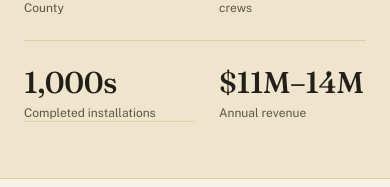
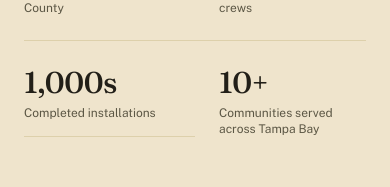
Before and after one commit to kzzy47/lertiv, a Next.js app: page / in a window 390 px wide. Shown: the part 956-1143 px from the top of the page. Built offline with nearby package versions, Linux system fonts and the light colour scheme; no server answers.

Commit message:
Remove revenue figure from trust bar, fix form phone placeholder
Adrian doesn't want the estimated annual revenue publicly displayed.
Swapped for a communities-served stat instead.

```diff
--- a/components/sections/Contact.tsx
+++ b/components/sections/Contact.tsx
@@ -54,7 +54,7 @@ export default function Contact() {
                   type="tel"
                   name="phone"
                   className="mt-2 w-full rounded-md border border-border bg-background px-4 py-3 text-sm text-text-primary outline-none transition-colors focus:border-accent"
-                  placeholder="(813) 555-0100"
+                  placeholder="(813) 239-2039"
                 />
               </div>
             </div>
--- a/components/sections/TrustBar.tsx
+++ b/components/sections/TrustBar.tsx
@@ -36,11 +36,13 @@ export default function TrustBar() {
               </p>
             </div>
             <div className="pt-6 pl-6 md:pt-0 md:px-8 md:last:pr-0">
-              <p className="font-display text-3xl text-text-primary md:text-4xl">
-                $11M&ndash;14M
-              </p>
+              <CountUp
+                value={10}
+                suffix="+"
+                className="font-display text-3xl text-text-primary md:text-4xl"
+              />
               <p className="mt-1 text-xs text-text-secondary md:text-sm">
-                Annual revenue
+                Communities served across Tampa Bay
               </p>
             </div>
           </div>
```
